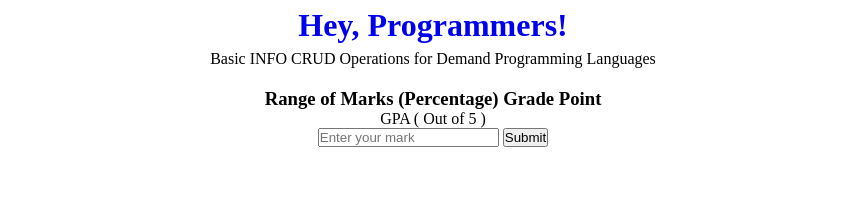
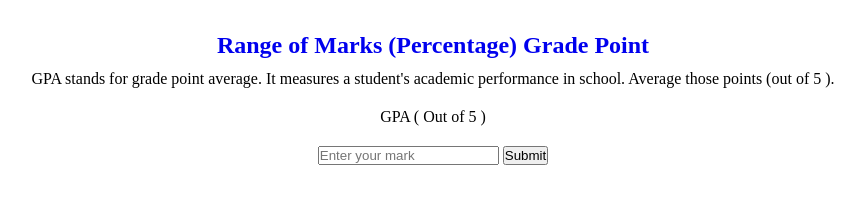
Before and after one commit to shozibahmedinfo/Grade_point_system, a plain HTML site: page index.html in a window 1280 px wide. Shown: the whole page, without its empty margins (207-1068 px from the left). Drawn offline with Linux system fonts and the light colour scheme.

Commit message:
update all

```diff
--- a/index.html
+++ b/index.html
@@ -9,13 +9,19 @@
         <link rel="stylesheet" type="text/css" href="style.css">
     </head>
     <body>
-        <h1>Hey, Programmers!</h1>
-        <p>Basic INFO CRUD Operations for Demand Programming Languages</p>
+        <!----------This is a Header section---------->
+        <section class="full_container">
+            <div class="container">
+                <div class="inputs">
+                    <h1>Range of Marks (Percentage) Grade Point</h1>
+                    <p>GPA stands for grade point average. It measures a student's academic performance in school. Average those points (out of 5 ).</p>
+                </div>
+            </div>
+        </section>
         <!----------This is a mars submit section---------->
         <section class="full_container">
             <div class="container">
                 <div class="inputs">
-                    <h3>Range of Marks (Percentage) Grade Point</h3>
                     <p>GPA ( Out of 5 )</p>
                     <input type="text" placeholder="Enter your mark" id="marks" required>
                     <button type="submit" onclick="showResult()">Submit</button>
--- a/style.css
+++ b/style.css
@@ -21,4 +21,5 @@ h1{
 }
 p{
     text-align: center;
+    margin-bottom: 20px;
 }
```
